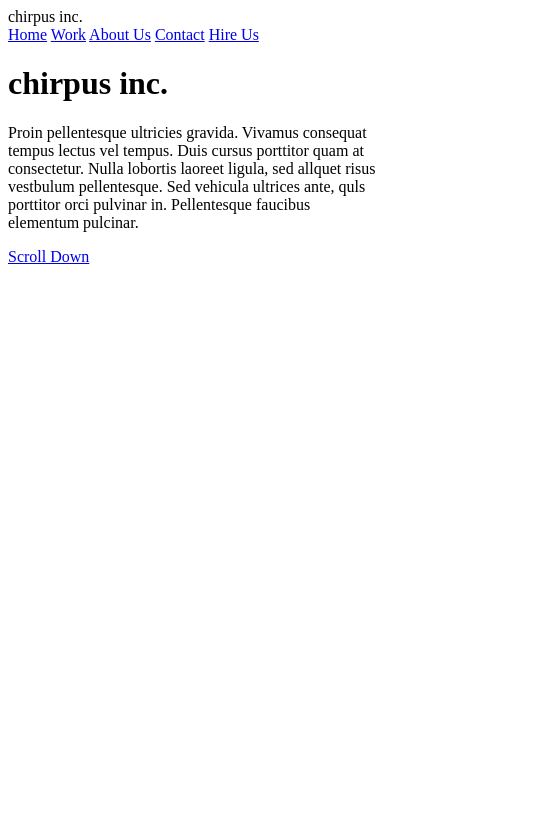
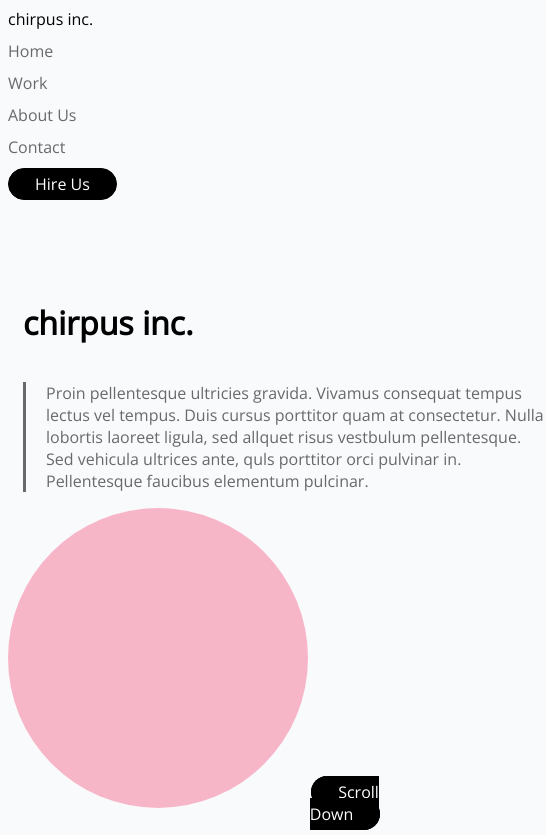
Before and after one commit to alliestehney/html-css, a plain HTML site: page index.html in a window 390 px wide. Shown: the top 835 px of the page, 546 px wide, since content can reach past the window. Drawn offline with nearby package versions, Linux system fonts and the light colour scheme.

Commit message:
navbar collapses left for mobile

```diff
--- a/index.html
+++ b/index.html
@@ -4,21 +4,24 @@
 		<meta charset="utf-8">
   		<meta name="viewport" content="width=device-width, initial-scale=1">
   		<!-- <link rel="stylesheet" type="text/css" href="style.css"> --> <!-- original stylesheet -->
-  		<link rel="stylesheet" type="text/css" hrerf="style2.css"> <!-- mobile first stylesheet -->
+  		<link rel="stylesheet" type="text/css" href="style2.css">  <!-- mobile first stylesheet -->
   		<link href="https://fonts.googleapis.com/css?family=Open+Sans" rel="stylesheet">
 	</head>
 
 	<body>
-		<div id="brand">
-			chirpus inc.
+		<div class="flex-container">
+			<div class="flex-items">
+				chirpus inc.
+			</div>
+			<div class="flex-items">
+				<a href="#" class="link">Home</a>
+				<a href="#" class="link">Work</a>
+				<a href="#" class="link">About Us</a>
+				<a href="#" class="link">Contact</a>
+				<a href="#" class="link" id="hireBTN">Hire Us</a>
+			</div>
 		</div>
-		<div class="navbar">
-			<a href="#">Home</a>
-			<a href="#">Work</a>
-			<a href="#">About Us</a>
-			<a href="#">Contact</a>
-			<a href="#" id="hireBTN">Hire Us</a>
-		</div>
+
 		<h1>chirpus inc.</h1>
 		<div id="content">
 			<p>Proin pellentesque ultricies gravida. Vivamus consequat tempus lectus vel tempus. Duis cursus porttitor quam at consectetur. Nulla lobortis laoreet ligula, sed allquet risus vestbulum pellentesque. Sed vehicula ultrices ante, quls porttitor orci pulvinar in. Pellentesque faucibus elementum pulcinar. </p>
--- a/style.css
+++ b/style.css
@@ -10,7 +10,18 @@ body {
 	background-color: #f9fafc;
 }
 
-.navbar {
+.flex-container {
+	display: flex;
+	justify-content: space-between;
+	align-items: center;
+}
+
+.flex-items a {
+	text-decoration: none;
+	color: #69696a;
+	margin-right: 15px;
+}
+/*.navbar {
 	float: right;
 	margin-top: 10px;
 }
@@ -19,7 +30,7 @@ body {
 	text-decoration: none;
 	color: #69696a;
 	margin-right: 15px;
-}
+}*/
 
 #hireBTN {
 	background-color: #000;
--- a/style2.css
+++ b/style2.css
@@ -10,12 +10,13 @@ body {
 	background-color: #f9fafc;
 }
 
-.navbar {
-	float: right;
-	margin-top: 10px;
+.flex-container {
+	display: flex;
+	justify-content: space-between;
+	align-items: center;
 }
 
-.navbar a {
+.flex-items a {
 	text-decoration: none;
 	color: #69696a;
 	margin-right: 15px;
@@ -92,6 +93,28 @@ p {
 }
 
 @media only screen and (min-width: 320px) {
+	.flex-container {
+		flex-direction: column;
+		align-items: flex-start;
+	}
+	.flex-items a {
+		margin-top: 10px;
+	}
+	.link {
+	display: block;
+}
+}
+
+@media only screen and (min-width: 992px) {
+	.flex-container {
+		flex-direction: row;
+	}
+	.link {
+		display: inline;
+	}
+}
+/*
+@media only screen and (min-width: 320px) {
 	#pink, #purple, #orange {
 		display: none;
 	}
@@ -101,4 +124,4 @@ p {
 	#pink, #purple, #orange {
 		display: block;
 	}
-}
+}*/
```
